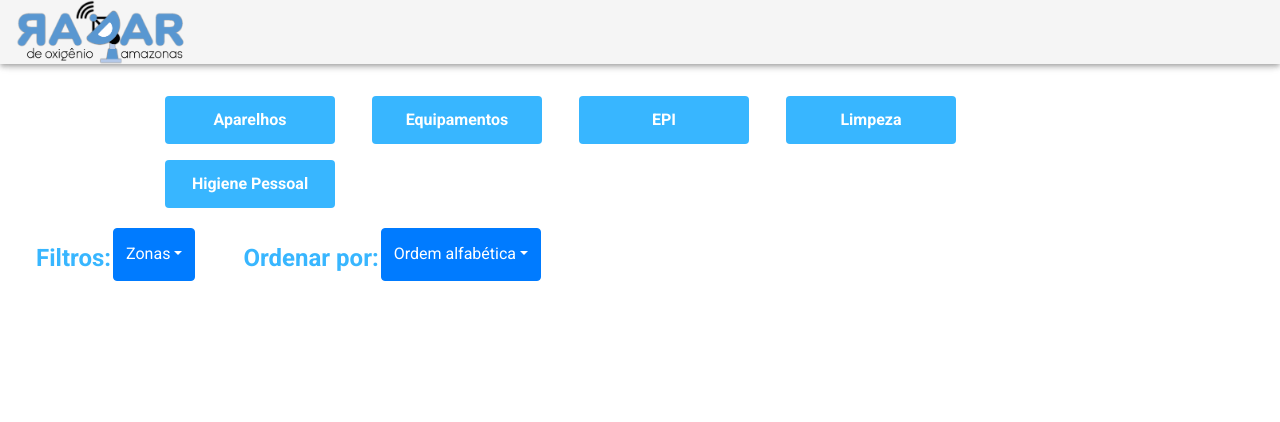
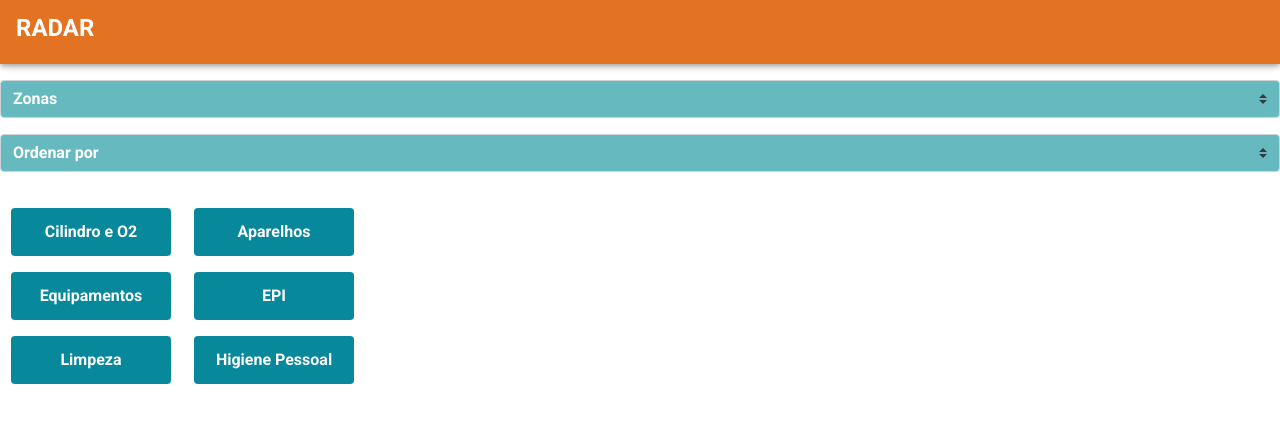
Before and after one commit to kelucen/radar, a Vue app: page /equipamentos in a window 1280 px wide. Shown: the top 422 px of the page. Built offline with nearby package versions, Linux system fonts and the light colour scheme.

Commit message:
refactoring the layout

```diff
--- a/src/App.vue
+++ b/src/App.vue
@@ -1,5 +1,11 @@
 <template>
   <v-app>
+     <nav>
+        <v-app-bar text app color="#E37222">
+           <h4 style="color:white; font-weight:bold; cursor:default" @click="$router.push('/')">RADAR</h4>
+
+        </v-app-bar>
+     </nav>
     <router-view/>
   </v-app>
 </template>
--- a/src/assets/Styles/Equipments.css
+++ b/src/assets/Styles/Equipments.css
@@ -1,15 +1,17 @@
-.center_button {
-    margin-top: 5em;
+.drop-list {
+    background-color: #66B9BF;
+    color: white;
+    font-weight: bold;
 }
 
 .buttons {
-    margin-left: 37px;
+    margin-left: 23px;
     margin-top: 1em;
     height: 3em;
-    background-color: #38B6FF;
+    background-color: #07889B;
     color: white;
     font-weight: bold;
-    width: 170px;
+    width: 160px;
     border: #38B6FF;
 }
 
--- a/src/assets/Styles/Home.css
+++ b/src/assets/Styles/Home.css
@@ -1,22 +1,17 @@
 #home_button {
-    border: 0.5px solid white;
-    width: 250px;
-    height: 75px;
-    box-shadow: 1.5px 1.5px white;
-    line-height: 65px;
+    background-color: #07889B;
+    margin-top: 5%;
+    width: 200px;
     font-weight: bold;
-    font-size: 16px;
     color: white;
-    background-color: #5A97D1;
-    border-radius: 10px;
-    opacity: 1;
+    height: 80px;
 }
 
 .center_button {
-    display: center-block;
+    display: block;
     margin-left: auto;
     margin-right: auto;
-    width: 80%;
+    width: 55%;
 }
 
 .home_background {
@@ -24,21 +19,11 @@
     left: 0;
     right: 0;
     bottom: 0;
-    z-index: 80;
-    min-height: 100%;
-    min-width: 100%;
-}
-
-#atention_box {
-    margin: auto;
-    width: 600px;
-    border-radius: 10px;
-    border: 2px solid gray;
 }
 
 #logo {
     display: block;
     margin-left: auto;
     margin-right: auto;
-    width: 60%;
+    width: 50%;
 }
--- a/src/components/Equipments.vue
+++ b/src/components/Equipments.vue
@@ -1,42 +1,31 @@
 <template>
 <div>
-   <nav>
-
-        <v-app-bar text app>
-           <img style="width:170px" src="@/assets/images/RadarLogo.png" @click="$router.push('/')"/>
-
-        </v-app-bar>
-
-     </nav>
-    <div class="center_button">
-        <b-button @click="setType('Aparelhos')" class="buttons" >Aparelhos</b-button>
-        <b-button @click="setType('Equipamentos')" class="buttons">Equipamentos</b-button>
-        <b-button @click="setType('EPI')" class="buttons">EPI</b-button>
-        <b-button @click="setType('Limpeza')" class="buttons">Limpeza</b-button>
-        <b-button @click="setType('Higiene Pessoal')" class="buttons">Higiene Pessoal</b-button>
+    <div style="margin-top:5em">
+        <b-form-select v-model="filterSelectedItem" :options="ZoneOptions" class="drop-list"></b-form-select>
+        <b-form-select v-model="sortSelectedItem" :options="SortOptions" style="margin-top:1em" class="drop-list"></b-form-select>
     </div>
-    <div>
+     <div style="margin-top: 2em">
         <b-row>
-            <h4 class="filter">Filtros:</h4>
-            <b-dropdown class="filter-dropdown" :text="filterSelectedItem"  variant="primary">
-                <b-dropdown-item @click="setZone('Zona Norte')">Zona Norte</b-dropdown-item>
-                <b-dropdown-item @click="setZone('Zona Leste')">Zona Leste</b-dropdown-item>
-                <b-dropdown-item @click="setZone('Zona Sul')">Zona Sul</b-dropdown-item>
-                <b-dropdown-item @click="setZone('Zona Oeste')">Zona Oeste</b-dropdown-item>
-                <b-dropdown-item @click="setZone('Zona Centro-Sul')">Zona Centro-Sul</b-dropdown-item>
-                <b-dropdown-item @click="setZone('Zona Centro-Oeste')">Zona Centro-Oeste</b-dropdown-item>
-            </b-dropdown>
-            <h4 class="filter">Ordenar por:</h4>
-             <b-dropdown class="filter-dropdown" :text="sortSelectedItem"  variant="primary">
-                <b-dropdown-item @click="sortSelectedItem='Ordem alfabética'">Ordem alfabética</b-dropdown-item>
-            </b-dropdown>
+            <b-button @click="setType('CilindroEO2')" class="buttons">Cilindro e O2</b-button>
+            <b-button @click="setType('Aparelhos')" class="buttons" >Aparelhos</b-button> </b-row>
+        <b-row>
+            <b-button @click="setType('Equipamentos')" class="buttons">Equipamentos</b-button>
+            <b-button @click="setType('EPI')" class="buttons">EPI</b-button>
+        </b-row>
+        <b-row>
+            <b-button @click="setType('Limpeza')" class="buttons">Limpeza</b-button>
+            <b-button @click="setType('Higiene Pessoal')" class="buttons">Higiene Pessoal</b-button>
         </b-row>
     </div>
     <br>
     <br>
-    <div  v-for="(item,i) in itemsList" :key="item.nome">
+    <div  v-for="(item,i) in itemsList" :key="item.name">
         <b-card v-if="show" class="card">
             <h3 style="font-weight:bold">{{item.name}}</h3>
+             <b-row>
+                <div style="font-weight:bold; margin-left:15px">Descrição:</div>
+                <div style="margin-left:2px">{{item.description}}</div>
+            </b-row>
             <b-button  class="expand-icon"  v-if="item.icon" @click="changeIconvalue(i,false)">
                 <v-icon style="color:white;">expand_more</v-icon>
             </b-button>
@@ -74,13 +63,27 @@ export default {
   name: 'Equipments',
   data(){
     return{
-        filterSelectedItem: "Zonas",
-        sortSelectedItem: "Ordem alfabética",
+        filterSelectedItem: null,
+        sortSelectedItem: null,
         typeSelected:'',
         itemsList: [],
         show: true,
         companyList:[],
-        listTemp:[]
+        listTemp:[],
+        ZoneOptions: [
+          { value: null, text: 'Zonas' },
+          { value: 'Zona Norte', text: 'Zona Norte' },
+          { value: 'Zona Leste', text: 'Zona Leste' },
+          { value: 'Zona Sul', text: 'Zona Sul' },
+          { value: 'Zona Oeste', text: 'Zona Oeste' },
+          { value: 'Zona Centro-Sul', text: 'Zona Centro-Sul' },
+          { value: 'Zona Centro-Oeste', text: 'Zona Centro-Oeste' }
+        ],
+        SortOptions:[
+          { value: null, text: 'Ordenar por' },
+          { value: 'Ordem alfabética', text: 'Ordem alfabética' },
+        ],
+        urlFilter:''
     }
 
 
@@ -96,7 +99,7 @@ export default {
                 this.itemsList = []
                 this.companyList = []
                 for(let i in this.listTemp){
-                    this.itemsList.push({name: this.listTemp[i].name, icon:true})
+                    this.itemsList.push({name: this.listTemp[i].name, icon:true, description:this.listTemp[i].description})
                     for(let j in this.listTemp[i].companies){
                         this.companyList.push({name: this.listTemp[i].companies[j].name, price:this.listTemp[i].companies[j].pivot.price,
                         address: this.listTemp[i].companies[j].address, phone: this.listTemp[i].companies[j].phone1, instagram:this.listTemp[i].companies[j].instagram})
@@ -108,19 +111,10 @@ export default {
         },
         setType(type){
             this.typeSelected = type
-            this.filterSelectedItem = 'Zonas'
-            axios.get('https://radar-backend00.herokuapp.com/products?type='+this.typeSelected)
+            this.urlFilter = this.filterSelectedItem ? this.typeSelected + '&zone=' + this.filterSelectedItem : this.typeSelected
+            axios.get('https://radar-backend00.herokuapp.com/products?type='+this.urlFilter)
             .then(response => {
-                console.log(response.data)
-                this.itemsList = response.data
-                this.showItemsList()
-            })
-        },
-        setZone(zone){
-            this.filterSelectedItem = zone
-             axios.get('https://radar-backend00.herokuapp.com/products?type='+this.typeSelected+'&zone='+this.filterSelectedItem)
-            .then(response => {
-                console.log(response.data)
+                // console.log(response.data)
                 this.itemsList = response.data
                 this.showItemsList()
             })
@@ -129,12 +123,6 @@ export default {
             this.itemsList[id].icon = valeu
         }
   },
-  mounted(){
-    // axios.get('http://radar-backend00.herokuapp.com/companies')
-    // .then(response => {
-    //   console.log(response.data)
-    // })
-  }
 }
 </script>
 
--- a/src/components/Home.vue
+++ b/src/components/Home.vue
@@ -1,15 +1,11 @@
 <template>
 <div class="home_background">
-   <img id="logo" src="@/assets/images/RadarLogo.png" />
+   <h1 style="color:#E37222; font-weight:bold" @click="$router.push('/')">RADAR</h1>
    <br>
-      <b-alert show variant="secondary" style="margin-left: 2em; margin-right: 2em;"><a style=" margin-left: 5em">*ATENÇÂO: Este site foi criado com o intuito de reunir informações para ajudar os moradores da cidade de Manaus durante a pandemia do covid-19.</a></b-alert>
+      <b-alert show variant="info" style="margin-left: 2em; margin-right: 2em;"><a style=" margin-left: 1em">*ATENÇÂO: Este site foi criado com o intuito de reunir informações para ajudar os moradores da cidade de Manaus durante a pandemia do covid-19.</a></b-alert>
   <br>
   <div class="center_button">
-    <b-col>
-      <!-- <button id="home_button">Oxigênio</button> -->
-      <button id="home_button" @click="$router.push('/equipamentos')">Equipamentos Hospitalares</button>
-      <!-- <button id="home_button">Doação</button> -->
-    </b-col>
+      <b-button id="home_button" @click="$router.push('/equipamentos')">Equipamentos Hospitalares</b-button>
   </div>
 
 </div>
```
